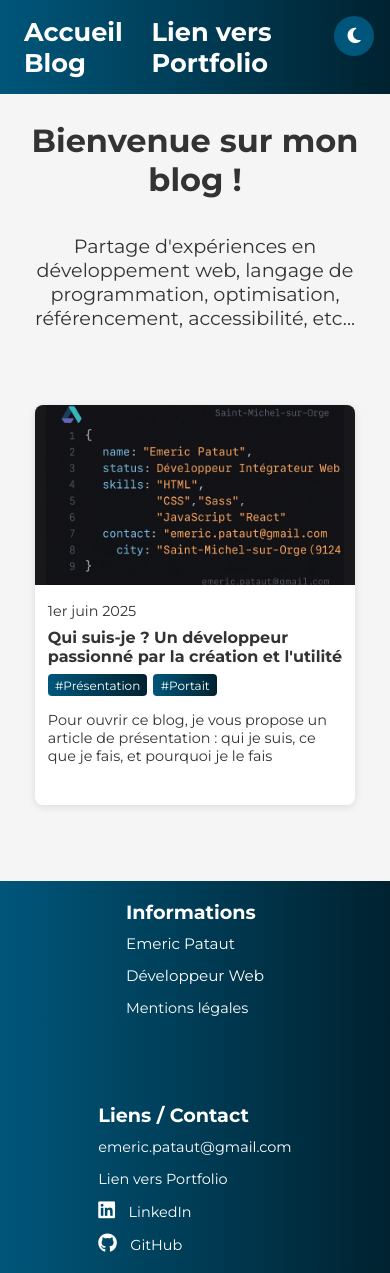
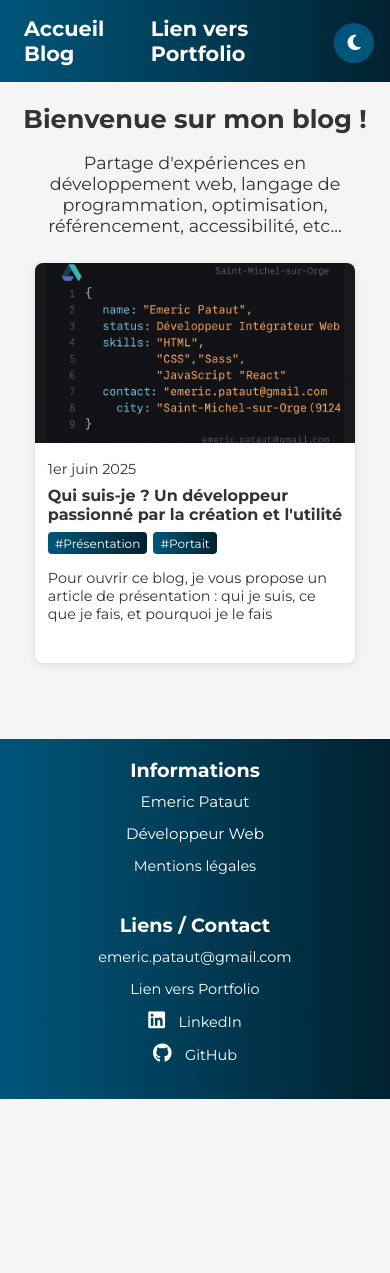
Before and after one commit to RikoDust/Blog, a React (Vite) app: page / in a window 390 px wide. After the commit the page ends 1099 px from the top, so only its background shows below. Built offline with nearby package versions, Linux system fonts and the light colour scheme.

Commit message:
Feat(responsive): adaptation de l'affichage pour mobile

```diff
--- a/src/components/Footer/Footer.css
+++ b/src/components/Footer/Footer.css
@@ -50,3 +50,27 @@
 .fa-brands {
   color: white;
 }
+
+
+
+
+
+
+/*** VERSION MOBILE - 767px ***/
+
+@media (max-width: 767px) {
+  .footer{
+    display: flex;
+    flex-direction: column;
+  }
+  .footer-container{
+    display: flex;
+    flex-direction: column;
+    align-items: center;
+    gap: 1em;
+    padding-bottom: 1em;
+  }
+  .footer-column{
+    align-items: center;
+  }
+}
--- a/src/components/Header/Header.css
+++ b/src/components/Header/Header.css
@@ -1,3 +1,4 @@
+/* HEADER */
 
 
 .navbar {
@@ -14,7 +15,6 @@
   flex-direction: row;
   align-items: center;
 }
-
 
 .nav-link {
             display:flex;
@@ -48,7 +48,7 @@
 
 
 
-
+/* Bouton mode clair/sombre */
 
 .nav-right button {
   background: #00567a;
@@ -65,3 +65,21 @@
   align-items: center;
   justify-content: center;
 }
+
+
+
+
+
+
+
+/*** VERSION MOBILE - 767px ***/
+
+@media (max-width: 767px) {
+  .nav-link {
+    font-size: 1.3rem;
+    font-weight: 600;
+  }
+  .nav-right button {
+    margin-top: 0.4em;
+  }
+}
--- a/src/components/Presentation/Presentation.css
+++ b/src/components/Presentation/Presentation.css
@@ -1,4 +1,5 @@
 /* Section de présentation */
+
 .presentation {
   display: flex;
   flex-direction: column;
@@ -18,3 +19,26 @@
   margin-top: 1em;
   max-width: 1000px;
 }
+
+
+
+
+
+/*** VERSION MOBILE - 767px ***/
+
+@media (max-width: 767px) {
+  .presentation {
+    margin-bottom: 0;
+  }
+  .presentation h1 {
+    font-size: 1.6rem;
+    margin-bottom: 0;
+  }
+  .presentation h2 {
+    font-size: 1.1rem;
+    padding-left: 1em;
+    padding-right: 1em;
+    margin-bottom: 0;
+  }
+
+}
--- a/src/pages/Article.css
+++ b/src/pages/Article.css
@@ -1,3 +1,5 @@
+
+
 /* Bannière */
 .banner {
   width: 100%;
@@ -16,6 +18,7 @@
   z-index: -1;
 }
 
+
 /* Article Container */
 .article-container {
   max-width: 1024px;
@@ -31,6 +34,7 @@
   border-radius: 12px;
   box-shadow: 0 2px 12px rgba(0,0,0,0.1);
 }
+
 
 /* Article content */
 .article-box h1 {
@@ -51,6 +55,7 @@
 .tags{
   margin-bottom:1rem;
 }
+
 
 
 
```
